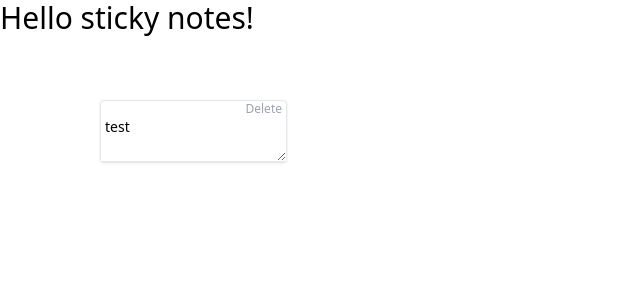
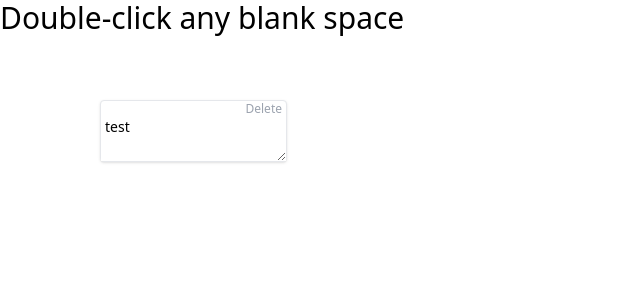
Before and after one commit to boojack/sticky-notes, a React (Vite) app: page / in a window 1280 px wide. Shown: the top 300 px of the page, without its empty margins (0-640 px from the left). Built offline with nearby package versions, Linux system fonts and the light colour scheme.

Commit message:
change hint

```diff
--- a/src/components/Dashboard.tsx
+++ b/src/components/Dashboard.tsx
@@ -34,7 +34,7 @@ const Dashboard = () => {
 
   return (
     <div className="dashboard-wrapper" onMouseMove={handleDashBoardMouseMove} onDoubleClick={handleDashBoardDoubleClick}>
-      <p className="text-3xl">Hello sticky notes!</p>
+      <p className="text-3xl">Double-click any blank space</p>
       {notes.map((note) => {
         return <StickyCard key={`${note.id}`} note={note} />;
       })}
```
